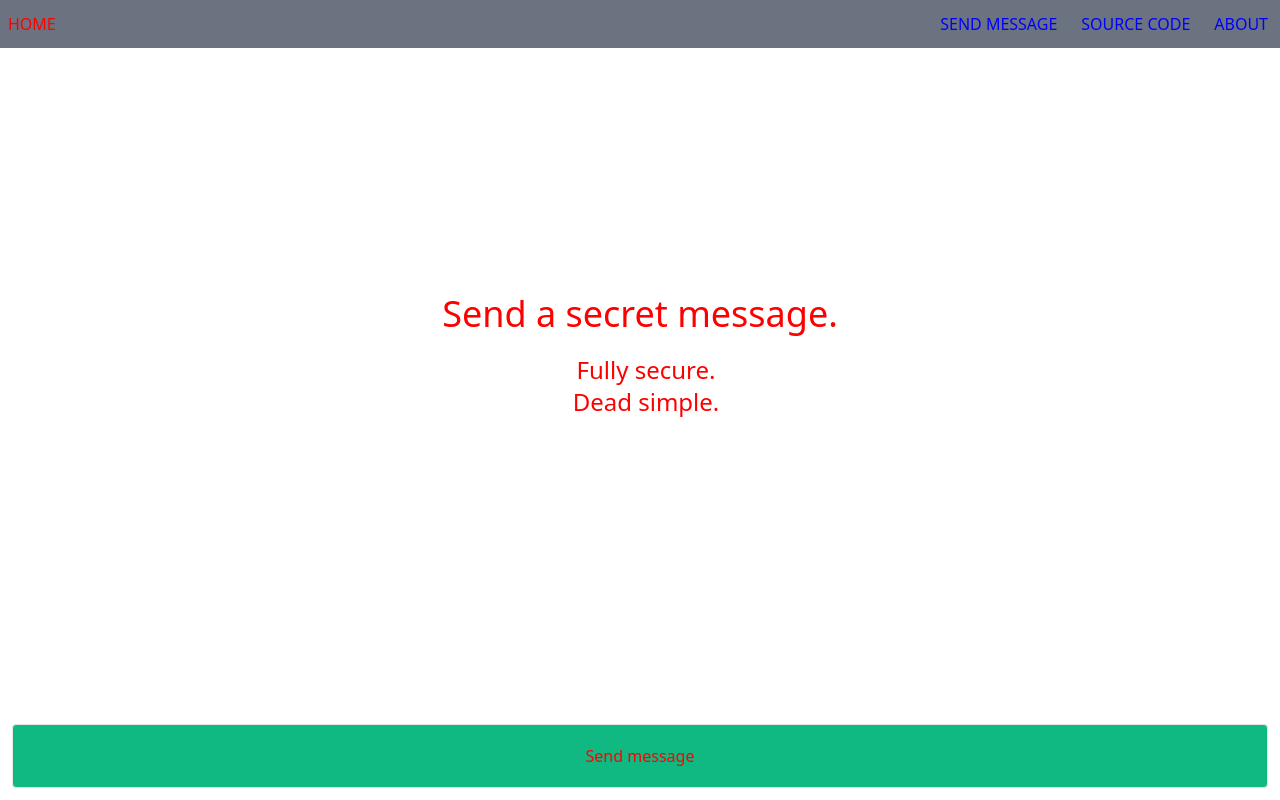
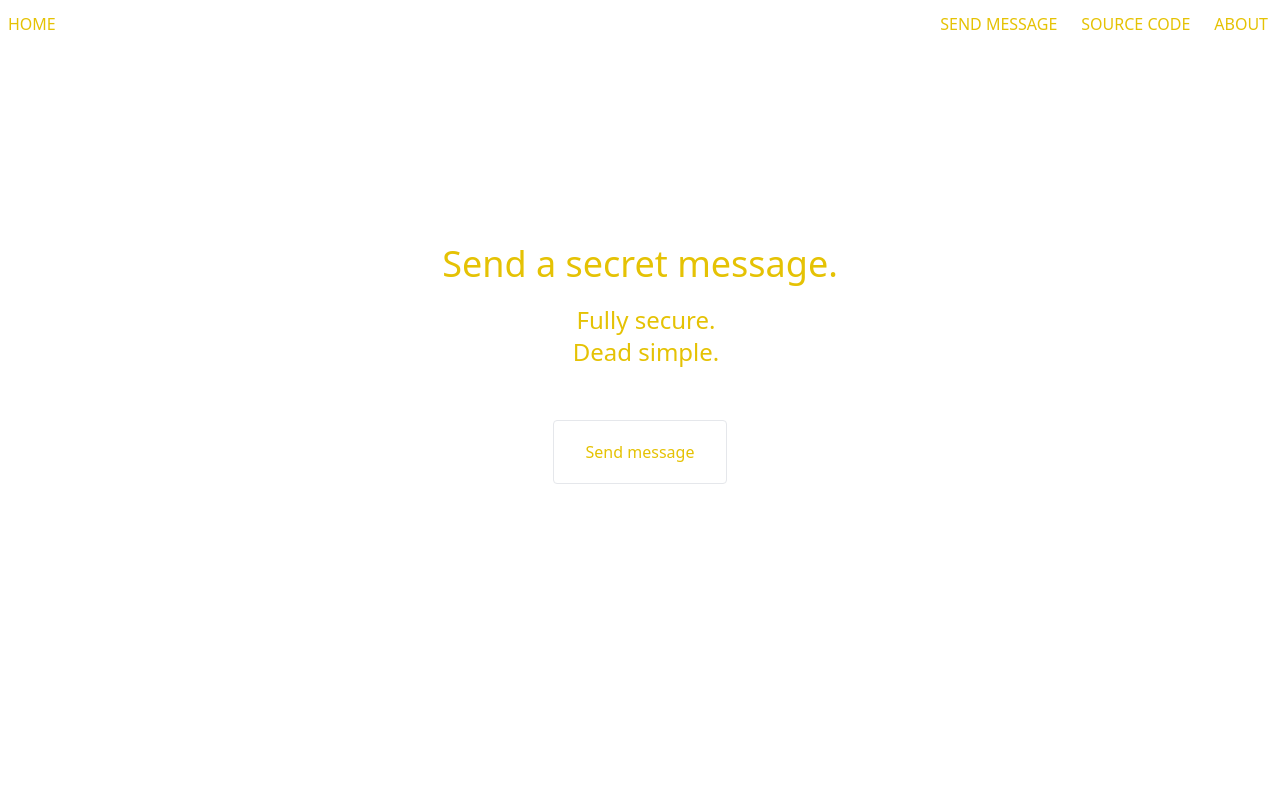
Before and after one commit to brodyd795/secret-message, a Next.js app: page /home in a window 1280 px wide. Built offline with nearby package versions, Linux system fonts and the light colour scheme.

Commit message:
Finalize styles of home page

```diff
--- a/components/header.js
+++ b/components/header.js
@@ -1,10 +1,12 @@
 import React, {useState} from 'react';
 import Link from 'next/link';
+
+import {theme} from '../tailwind.config';
 
 const A = ({children, href}) =>
     <Link href={href}>
         <a
-            className={'p-3 uppercase hover:bg-blue-500 w-full md:w-auto md:inline-block text-center'}
+            className={'p-3 uppercase w-full md:w-auto md:inline-block text-center'}
         >
             {children}
         </a>
@@ -14,14 +16,19 @@ const Header = () => {
     const [isOpen, setIsOpen] = useState(false);
 
     return (
-        <header className={'h-screen md:h-auto w-full flex flex-col fixed md:flex-row md:justify-between md:bg-gray-500'}>
-            <div className={'bg-gray-500 w-full md:w-auto flex justify-between items-center p-2'}>
+        <header
+            className={'h-screen md:h-auto w-full flex flex-col fixed md:flex-row md:justify-between'}
+        >
+            <div
+                className={'w-full md:w-auto flex justify-between items-center p-2'}
+                style={{backgroundImage: `url(${require('../public/background.svg')})`}}
+            >
                 <span>HOME</span>
                 <button
                     type={'button'}
                     onClick={() => setIsOpen(!isOpen)}
-                    className={'block hover:text-white focus:text-white focus:outline-none p-3 md:hidden'}
-                    style={{color: 'blue'}}
+                    className={'block hover:text-white focus:text-white focus:outline-none active:bg-transparent p-3 md:hidden'}
+                    style={{color: theme.extend.colors.gold.DEFAULT}}
                 >
                     <svg
                         className="h-6 w-6 fill-current"
@@ -40,16 +47,19 @@ const Header = () => {
                 </button>
             </div>
             <div
-                className={`trans bg-gray-500 flex flex-grow ${isOpen ? 'w-full' : 'w-0'} z-10 left-0 overflow-x-hidden md:hidden`}
+                className={`trans flex flex-grow ${isOpen ? 'w-full' : 'w-0'} z-10 left-0 overflow-x-hidden md:hidden`}
             >
-                <div className={'w-full flex flex-col items-center justify-center'}>
+                <div
+                    className={'w-full flex flex-col items-center justify-center'}
+                    style={{backgroundImage: `url(${require('../public/background.svg')})`}}
+                >
                     <A href={'#'}>{'Send message'}</A>
                     <A href={'https://github.com/brodyd795/secret-message'}>{'Source Code'}</A>
                     <A href={'#'}>{'About'}</A>
                 </div>
             </div>
             <div
-                className={'hidden md:block bg-gray-500'}
+                className={'hidden md:block'}
             >
                 <A href={'#'}>{'Send message'}</A>
                 <A href={'https://github.com/brodyd795/secret-message'}>{'Source Code'}</A>
--- a/pages/_app.js
+++ b/pages/_app.js
@@ -1,5 +1,7 @@
 import React from 'react';
 import '../styles/index.css';
+
+import {theme} from '../tailwind.config';
 
 export default ({Component, pageProps}) =>
     <>
@@ -14,7 +16,7 @@ export default ({Component, pageProps}) =>
                 }
 
                 body {
-                    color: red;
+                    color: ${theme.extend.colors.gold.DEFAULT};
                     font-size: 16px;
                     background-image: url(${require('../public/background.svg')});
                 }
@@ -26,7 +28,7 @@ export default ({Component, pageProps}) =>
                 }
 
                 a {
-                    color: blue;
+                    color: ${theme.extend.colors.gold.DEFAULT};
                     cursor: pointer;
                 }
 
--- a/pages/home.js
+++ b/pages/home.js
@@ -7,18 +7,22 @@ import Header from '../components/header';
 const Home = () =>
     <Page title={'Message'}>
         <Header />
-        <div className={'flex flex-1 justify-center flex-col ml-4 sm:ml-16 md:items-center md:ml-0'}>
+        <div className={'flex flex-1 md:flex-none justify-center flex-col ml-4 sm:ml-16 md:items-center md:justify-end md:ml-0 md:mt-32'} style={{height: '30vh'}}>
             <span className={'text-4xl'}>Send a secret message.</span>
             <span className={'text-2xl mt-5 ml-3'}>Fully secure.</span>
             <span className={'text-2xl ml-3'}>Dead simple.</span>
         </div>
-        <div className={'m-3'}>
+        <div className={'p-3 w-full flex justify-center'}>
             <Link href="/send">
                 <button
                     type={'button'}
-                    className={'w-full border h-16 rounded bg-green-500'}
+                    className={'w-full border h-16 mb-12 rounded md:w-auto md:mt-10 md:px-8 table-cell align-middle'}
                 >
-                    {'Send message'}
+                    <Link href="#">
+                        <a>
+                            {'Send message'}
+                        </a>
+                    </Link>
                 </button>
             </Link>
         </div>
--- a/pages/index.js
+++ b/pages/index.js
@@ -67,7 +67,7 @@ const Home = () => {
                             id={'email'}
                             type={'email'}
                             value={email}
-                            ariaLabel={'email'}
+                            aria-label={'email'}
                             placeholder={'Enter recipient email address'}
                             onChange={handleEmailChange}
                             style={styles.formElement}
@@ -77,7 +77,7 @@ const Home = () => {
                             id={'message'}
                             type={'text'}
                             value={message}
-                            ariaLabel={'message'}
+                            aria-label={'message'}
                             placeholder={'Enter secret message'}
                             onChange={handleMessageChange}
                             style={styles.formElement}
--- a/styles/index.css
+++ b/styles/index.css
@@ -9,4 +9,8 @@
 	.trans {
 		transition: 0.5s;
 	}
+	,
+	.vh-50 {
+		height: 50vh;
+	}
 }
```
Also changed, not shown: public/background.svg.
